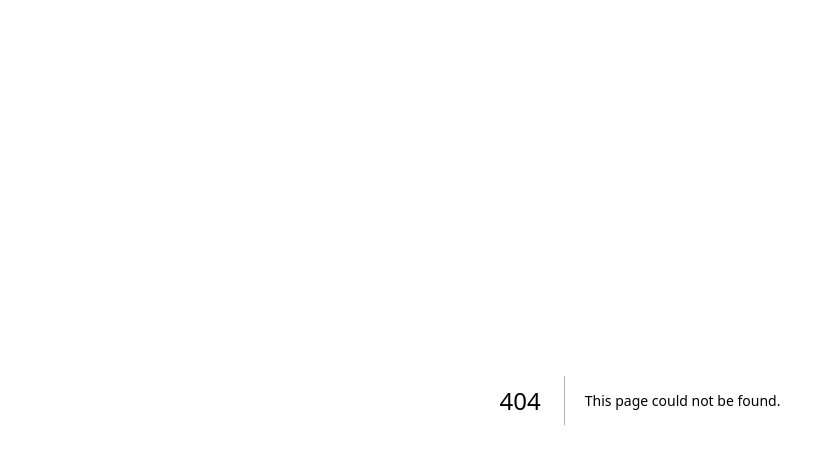
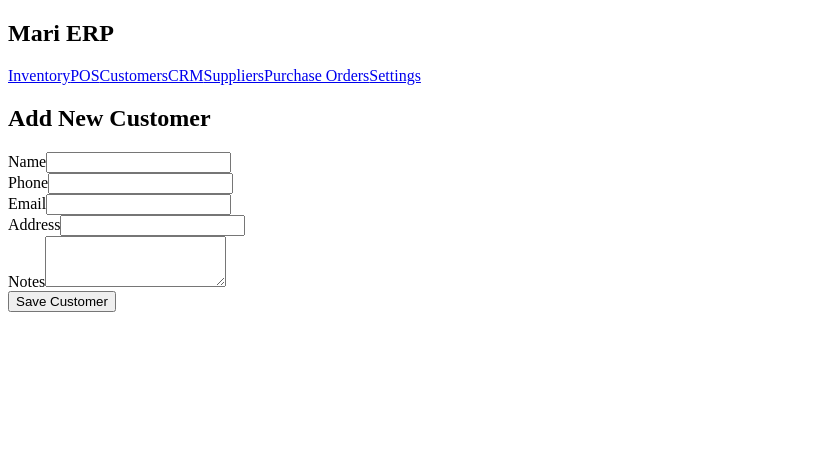
Before and after one commit to Dielord9/mari-erp, a Next.js app in the folder frontend/: page /customers/new in a window 1280 px wide. Before the commit this address had no page. Shown: the top 464 px of the page, without its empty margins (0-835 px from the left). Built offline with nearby package versions, Linux system fonts and the light colour scheme; no server answers.

Commit message:
Create new customer page

```diff
--- /dev/null
+++ b/frontend/pages/customers/new.js
@@ -0,0 +1,100 @@
+import Layout from '../components/Layout';
+import { useState } from 'react';
+import { useRouter } from 'next/router';
+import axios from 'axios';
+
+const apiBase = process.env.NEXT_PUBLIC_API_URL || '';
+
+export default function NewCustomerPage() {
+  const router = useRouter();
+  const [form, setForm] = useState({
+    name: '',
+    phone: '',
+    email: '',
+    address: '',
+    notes: ''
+  });
+
+  const handleChange = (e) => {
+    const { name, value } = e.target;
+    setForm((prev) => ({ ...prev, [name]: value }));
+  };
+
+  const handleSubmit = async (e) => {
+    e.preventDefault();
+    try {
+      await axios.post(`${apiBase}/customers`, form);
+      router.push('/customers');
+    } catch (error) {
+      console.error('Failed to create customer', error);
+    }
+  };
+
+  return (
+    <Layout>
+      <h2 className="text-2xl font-semibold mb-4">Add New Customer</h2>
+      <form onSubmit={handleSubmit} className="space-y-4 max-w-md">
+        <div>
+          <label className="block text-sm font-medium mb-1">Name</label>
+          <input
+            type="text"
+            name="name"
+            value={form.name}
+            onChange={handleChange}
+            className="w-full p-2 border rounded"
+            required
+          />
+        </div>
+        <div>
+          <label className="block text-sm font-medium mb-1">Phone</label>
+          <input
+            type="tel"
+            name="phone"
+            value={form.phone}
+            onChange={handleChange}
+            className="w-full p-2 border rounded"
+            required
+          />
+        </div>
+        <div>
+          <label className="block text-sm font-medium mb-1">Email</label>
+          <input
+            type="email"
+            name="email"
+            value={form.email}
+            onChange={handleChange}
+            className="w-full p-2 border rounded"
+          />
+        </div>
+        <div>
+          <label className="block text-sm font-medium mb-1">Address</label>
+          <input
+            type="text"
+            name="address"
+            value={form.address}
+            onChange={handleChange}
+            className="w-full p-2 border rounded"
+          />
+        </div>
+        <div>
+          <label className="block text-sm font-medium mb-1">Notes</label>
+          <textarea
+            name="notes"
+            value={form.notes}
+            onChange={handleChange}
+            className="w-full p-2 border rounded"
+            rows={3}
+          />
+        </div>
+        <div>
+          <button
+            type="submit"
+            className="px-4 py-2 rounded bg-black text-white dark:bg-white dark:text-black"
+          >
+            Save Customer
+          </button>
+        </div>
+      </form>
+    </Layout>
+  );
+}
```
